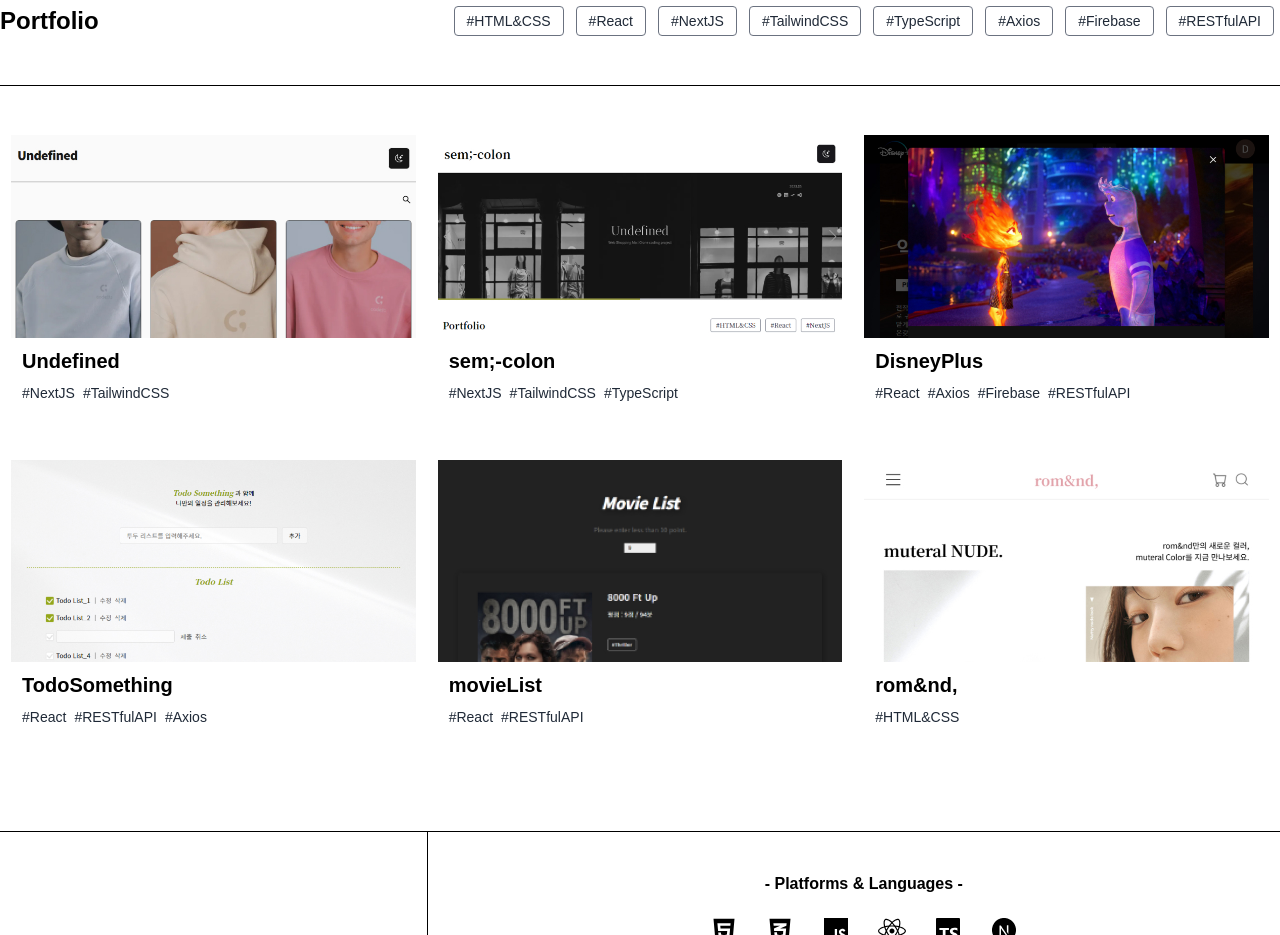
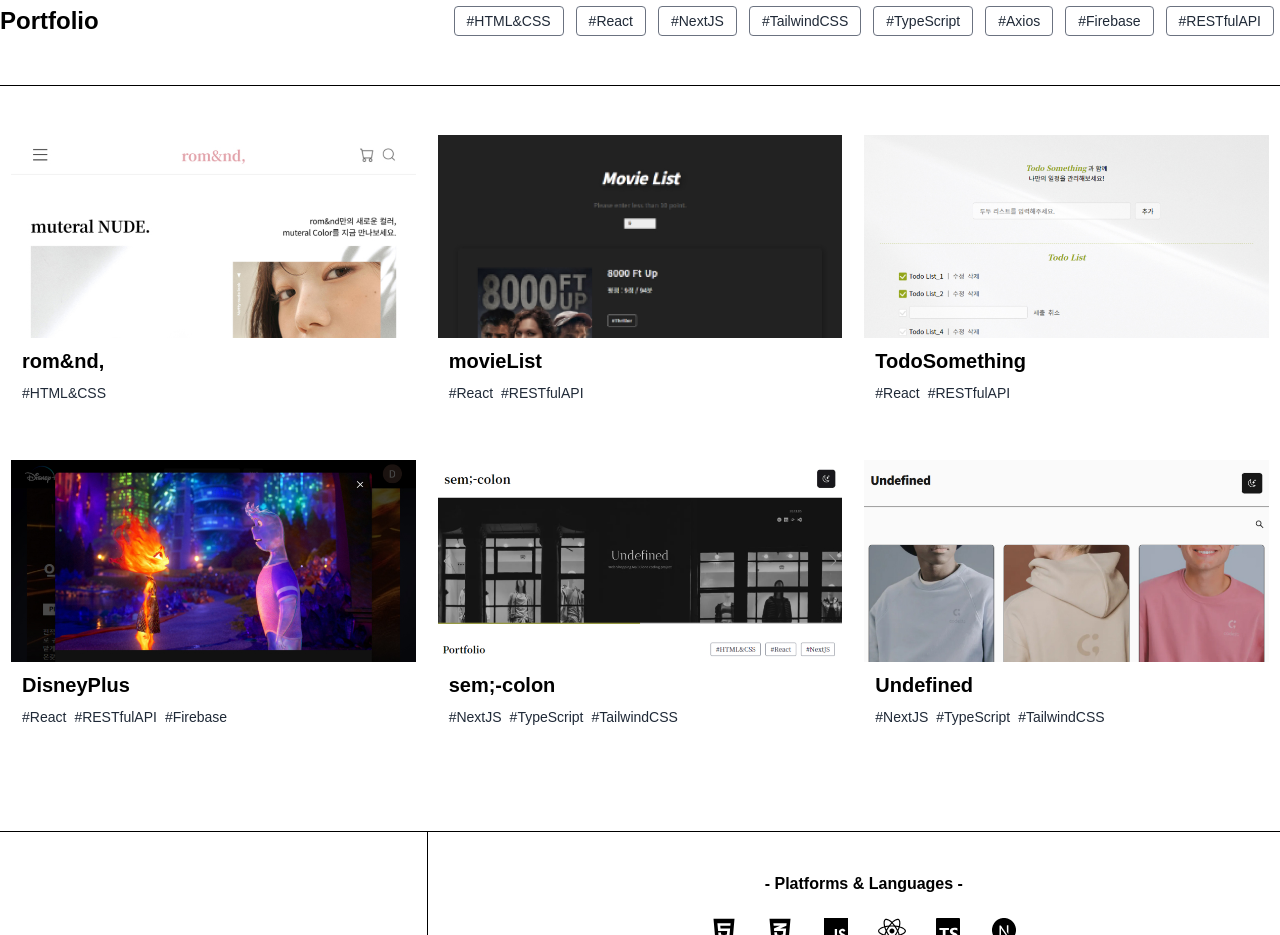
Before and after one commit to Dorabang/next-portfolio-app, a Next.js app: page / in a window 1280 px wide. Shown: the part 540-1475 px from the top of the page. Built offline with nearby package versions, Linux system fonts and the light colour scheme.

Commit message:
chore: image 파일 추가

```diff
--- a/app/components/Portfolio/Constans.ts
+++ b/app/components/Portfolio/Constans.ts
@@ -16,6 +16,14 @@
 import semicolon2 from '@/assets/images/semicolon_thumb2.jpg';
 import UndefinedImg2 from '@/assets/images/Undefined_thumb2.jpg';
 
+// cover images
+import romand_cover from '@/assets/images/romand_cover.jpg';
+import movieApp_cover from '@/assets/images/movieApp_cover.jpg';
+import todoSomething_cover from '@/assets/images/todoSomething_cover.jpg';
+import disney_cover from '@/assets/images/disney_cover.jpg';
+import semicolon_cover from '@/assets/images/semicolon_cover.jpg';
+import Undefined_webMall_cover from '@/assets/images/Undefined_webMall_cover.jpg';
+
 // concept images
 import romand_concept from '@/assets/images/romand_concept.jpg';
 import movieApp_concept from '@/assets/images/movieApp_concept.jpg';
@@ -27,6 +35,7 @@
 export interface projectsType {
   id: number;
   name: string;
+  coverImg: StaticImageData;
   descImg: StaticImageData;
   image: StaticImageData;
   image2: StaticImageData;
@@ -37,56 +46,62 @@
 export const projects: projectsType[] = [
   {
     id: 0,
-    name: 'Undefined',
-    image: UndefinedImg,
-    image2: UndefinedImg2,
-    descImg: Undefined_webMall_concept,
-    category: ['NextJS', 'TailwindCSS'],
-    link: 'https://web-mall.vercel.app/',
+    name: 'rom&nd,',
+    image: romand,
+    image2: romand2,
+    coverImg: romand_cover,
+    descImg: romand_concept,
+    category: ['HTML&CSS'],
+    link: 'https://dorabang.github.io/romandRenewalProject/',
   },
   {
     id: 1,
-    name: 'sem;-colon',
-    image: semicolon,
-    image2: semicolon2,
-    descImg: semicolon_concept,
-    category: ['NextJS', 'TailwindCSS', 'TypeScript'],
-    link: '/',
-  },
-  {
-    id: 2,
-    name: 'DisneyPlus',
-    image: disney,
-    image2: disney2,
-    descImg: disney_concept,
-    category: ['React', 'Axios', 'Firebase', 'RESTfulAPI'],
-    link: 'https://react-disney-plus-app-92536.firebaseapp.com/',
-  },
-  {
-    id: 3,
-    name: 'TodoSomething',
-    image: todoSomething,
-    image2: todoSomething2,
-    descImg: todoSomething_concept,
-    category: ['React', 'RESTfulAPI', 'Axios'],
-    link: 'https://dorabang.github.io/wanted-pre-onboarding-frontend/',
-  },
-  {
-    id: 4,
     name: 'movieList',
     image: movieApp,
     image2: movieApp2,
+    coverImg: movieApp_cover,
     descImg: movieApp_concept,
     category: ['React', 'RESTfulAPI'],
     link: 'https://dorabang.github.io/movieApp/',
   },
   {
+    id: 2,
+    name: 'TodoSomething',
+    image: todoSomething,
+    image2: todoSomething2,
+    coverImg: todoSomething_cover,
+    descImg: todoSomething_concept,
+    category: ['React', 'RESTfulAPI'],
+    link: 'https://dorabang.github.io/wanted-pre-onboarding-frontend/',
+  },
+  {
+    id: 3,
+    name: 'DisneyPlus',
+    image: disney,
+    image2: disney2,
+    coverImg: disney_cover,
+    descImg: disney_concept,
+    category: ['React', 'RESTfulAPI', 'Firebase'],
+    link: 'https://react-disney-plus-app-92536.firebaseapp.com/',
+  },
+  {
+    id: 4,
+    name: 'sem;-colon',
+    image: semicolon,
+    image2: semicolon2,
+    coverImg: semicolon_cover,
+    descImg: semicolon_concept,
+    category: ['NextJS', 'TypeScript', 'TailwindCSS'],
+    link: '/',
+  },
+  {
     id: 5,
-    name: 'rom&nd,',
-    image: romand,
-    image2: romand2,
-    descImg: romand_concept,
-    category: ['HTML&CSS'],
-    link: 'https://dorabang.github.io/romandRenewalProject/',
+    name: 'Undefined',
+    image: UndefinedImg,
+    image2: UndefinedImg2,
+    coverImg: Undefined_webMall_cover,
+    descImg: Undefined_webMall_concept,
+    category: ['NextJS', 'TypeScript', 'TailwindCSS'],
+    link: 'https://web-mall.vercel.app/',
   },
 ];
```
